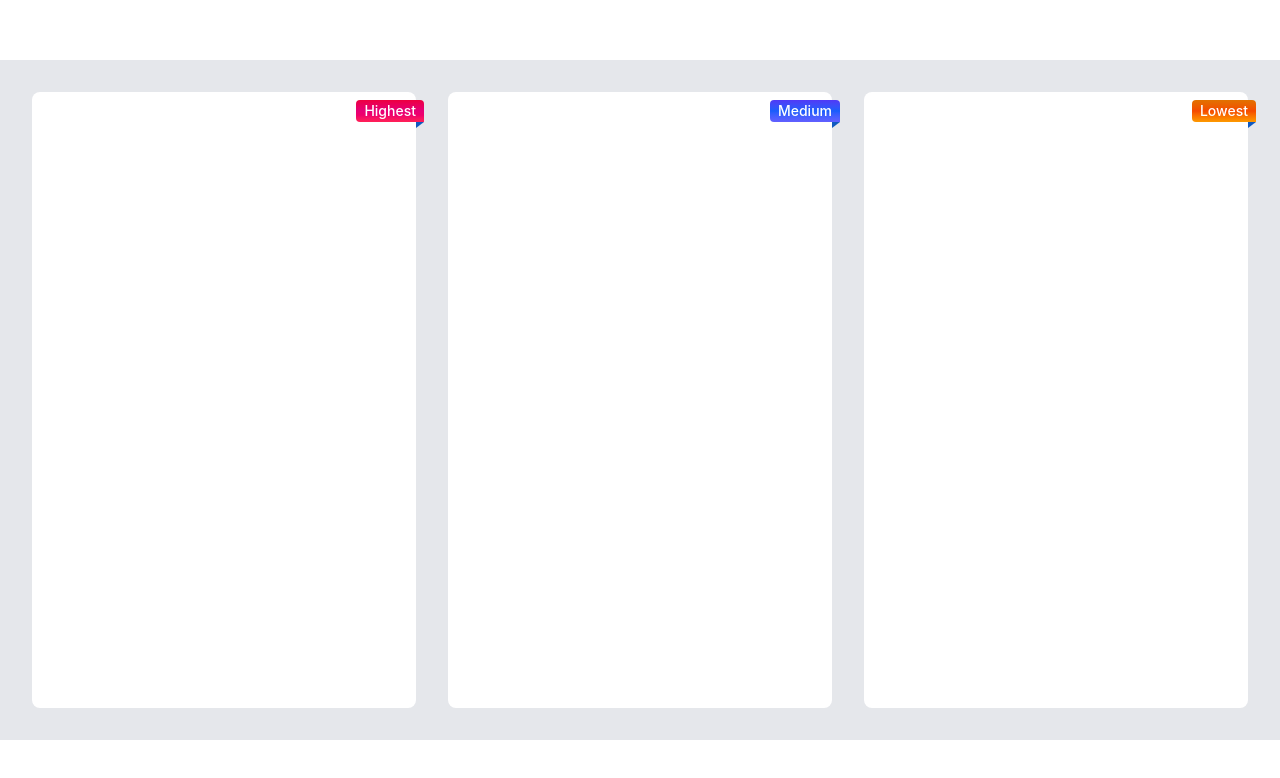
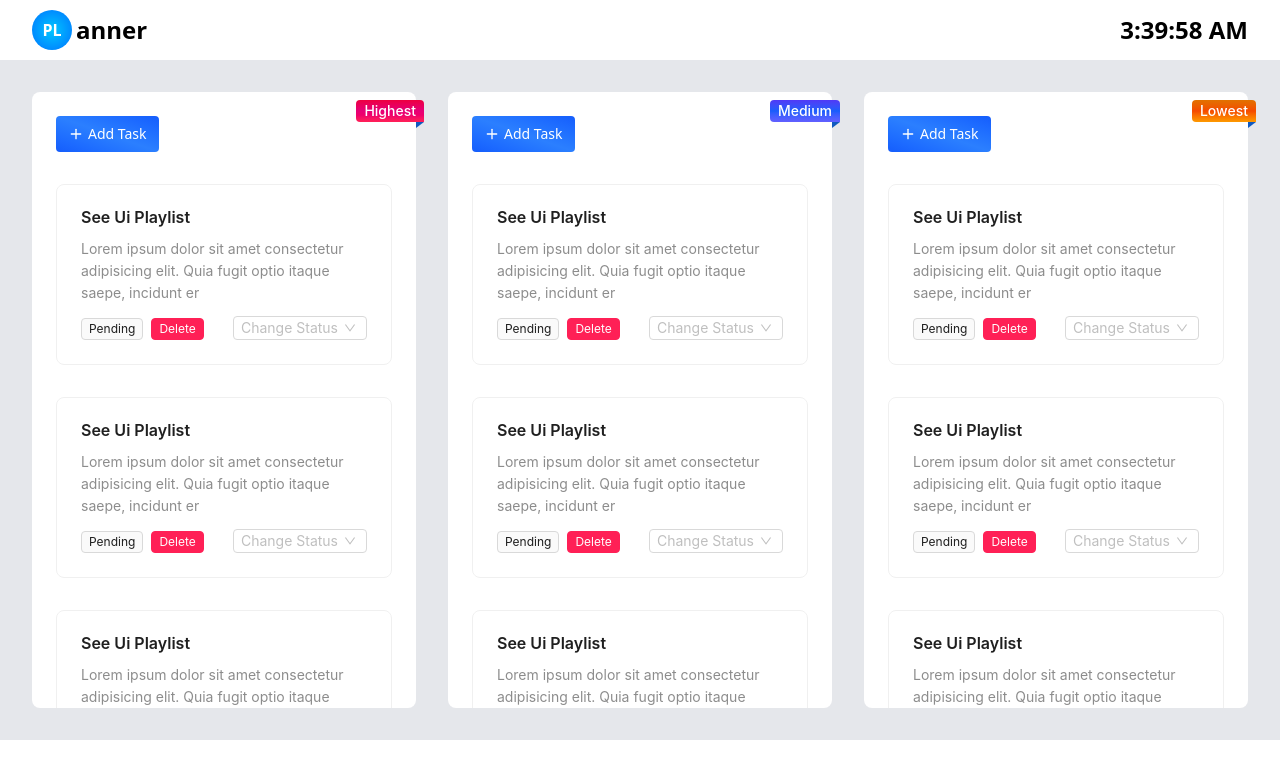
Before and after one commit to thedevaman/planner, a React (Vite) app: page / in a window 1280 px wide. Shown: the top 778 px of the page. Built offline with nearby package versions, Linux system fonts and the light colour scheme.

Commit message:
updateion in ui

```diff
--- a/package.json
+++ b/package.json
@@ -10,6 +10,7 @@
     "preview": "vite preview"
   },
   "dependencies": {
+    "@ant-design/v5-patch-for-react-19": "^1.0.3",
     "@tailwindcss/vite": "^4.1.13",
     "animate.css": "^4.1.1",
     "antd": "^5.27.4",
--- a/src/App.jsx
+++ b/src/App.jsx
@@ -1,21 +1,77 @@
-import React from "react";
+import React, { useEffect, useState } from "react";
 import 'animate.css';
-import { Badge } from "antd";
+import { Badge, Button, Card, Form, Input, Modal, Select, Tag } from "antd";
+import { Plus } from "lucide-react";
+import '@ant-design/v5-patch-for-react-19';
 
 const App  = () =>{
 
+  const [open,setOpen] = useState(false)
+  const [time,setTime] = useState(new Date().toLocaleTimeString())
+
+  const createTask= (value)=>{
+   console.log(value)
+  }
+
+  const handleClose = ()=>{
+    setOpen(false)
+  }
+
+  useEffect(()=>{
+  const interval = setInterval(()=>{
+    setTime(new Date().toLocaleTimeString())
+  },1000)
+  return()=>{
+    clearInterval(interval)
+  }
+  },[])
+
   return(
     <div className="bg-gray-200 h-screen overflow-hidden">
-      <nav className="bg-white h-[60px] fixed top-0 left-0 w-full">
-
+      <nav className="bg-white h-[60px] fixed top-0 left-0 w-full flex justify-between items-center px-8">
+        <div className="flex items-center">
+          <button className="w-10 h-10 bg-[radial-gradient(circle_at_center,_#00c6ff_0%,_#0072ff_100%)] rounded-full font-bold text-white">PL</button>
+        <h1 className="text-2xl font-bold px-1">anner</h1>
+        </div>
+        <h1 className="text-2xl font-bold">{time}</h1>
       </nav>
       <section className="fixed top-[60px] left-0 h-[calc(100%-120px)] w-full overflow-x-auto overflow-y-visible grid grid-cols-3 gap-8 p-8">
       <div className="h-full min-h-0">
         <Badge.Ribbon text="Highest"
         className="!bg-gradient-to-b !from-rose-600 !via-pink-600 !to-rose-500 !font-medium" />
 
-          <div className="bg-white rounded-lg h-full min-h-0 overflow-auto">
+          <div className="bg-white rounded-lg h-full min-h-0 overflow-auto p-6 space-y-8">
 
+            <button onClick={()=>setOpen(true)} className="focus:shadow-lg hover:scale-105 transform-transition duration-300 items-center text-sm py-2 px-3 rounded bg-gradient-to-tr from-blue-600 via-blue-500 to-blue-600 text-white flex gap-1 font-medium">
+              <Plus className="w-4 h-4"/>
+              Add Task
+            </button>
+            <div className="flex flex-col gap-8">
+              {
+                Array(10).fill(0).map((item,index)=>(
+                <Card key={index} hoverable>
+                  <Card.Meta
+                  title="See Ui Playlist"
+                  description=" Lorem ipsum dolor sit amet consectetur adipisicing elit. Quia fugit optio itaque saepe, incidunt er"
+                  />
+                  <div className="mt-4 flex justify-between items-center">
+                    <div>
+                    <Tag>Pending</Tag>
+                    <Tag className="!bg-rose-500 !border-rose-500 !text-white">Delete</Tag>
+                    </div>
+
+                    <Select size="small" placeholder="Change Status">
+                      <Select.Option value="pending">Pending</Select.Option>
+                      <Select.Option value="inprogress">Inprogress</Select.Option>
+                      <Select.Option value="completed">Completed</Select.Option>
+                    </Select>
+                  </div>
+                </Card>
+                ))
+              }
+
+
+            </div>
 
           </div>
       </div>
@@ -24,8 +80,38 @@ const App  = () =>{
         <Badge.Ribbon text="Medium"
         className="!bg-gradient-to-b !from-indigo-600 !via-blue-600 !to-indigo-500 !font-medium" />
 
-          <div className="bg-white rounded-lg h-full min-h-0 overflow-auto">
+           <div className="bg-white rounded-lg h-full min-h-0 overflow-auto p-6 space-y-8">
 
+            <button onClick={()=>setOpen(true)} className="focus:shadow-lg hover:scale-105 transform-transition duration-300 items-center text-sm py-2 px-3 rounded bg-gradient-to-tr from-blue-600 via-blue-500 to-blue-600 text-white flex gap-1 font-medium">
+              <Plus className="w-4 h-4"/>
+              Add Task
+            </button>
+            <div className="flex flex-col gap-8">
+              {
+                Array(10).fill(0).map((item,index)=>(
+                <Card key={index} hoverable>
+                  <Card.Meta
+                  title="See Ui Playlist"
+                  description=" Lorem ipsum dolor sit amet consectetur adipisicing elit. Quia fugit optio itaque saepe, incidunt er"
+                  />
+                  <div className="mt-4 flex justify-between items-center">
+                    <div>
+                    <Tag>Pending</Tag>
+                    <Tag className="!bg-rose-500 !border-rose-500 !text-white">Delete</Tag>
+                    </div>
+
+                    <Select size="small" placeholder="Change Status">
+                      <Select.Option value="pending">Pending</Select.Option>
+                      <Select.Option value="inprogress">Inprogress</Select.Option>
+                      <Select.Option value="completed">Completed</Select.Option>
+                    </Select>
+                  </div>
+                </Card>
+                ))
+              }
+
+
+            </div>
 
           </div>
       </div>
@@ -34,8 +120,38 @@ const App  = () =>{
         <Badge.Ribbon text="Lowest"
         className="!bg-gradient-to-b !from-amber-600 !via-orange-600 !to-amber-500 !font-medium" />
 
-          <div className="bg-white rounded-lg h-full min-h-0 overflow-auto">
+           <div className="bg-white rounded-lg h-full min-h-0 overflow-auto p-6 space-y-8">
 
+            <button onClick={()=>setOpen(true)} className="focus:shadow-lg hover:scale-105 transform-transition duration-300 items-center text-sm py-2 px-3 rounded bg-gradient-to-tr from-blue-600 via-blue-500 to-blue-600 text-white flex gap-1 font-medium">
+              <Plus className="w-4 h-4"/>
+              Add Task
+            </button>
+            <div className="flex flex-col gap-8">
+              {
+                Array(10).fill(0).map((item,index)=>(
+                <Card key={index} hoverable>
+                  <Card.Meta
+                  title="See Ui Playlist"
+                  description=" Lorem ipsum dolor sit amet consectetur adipisicing elit. Quia fugit optio itaque saepe, incidunt er"
+                  />
+                  <div className="mt-4 flex justify-between items-center">
+                    <div>
+                    <Tag>Pending</Tag>
+                    <Tag className="!bg-rose-500 !border-rose-500 !text-white">Delete</Tag>
+                    </div>
+
+                    <Select size="small" placeholder="Change Status">
+                      <Select.Option value="pending">Pending</Select.Option>
+                      <Select.Option value="inprogress">Inprogress</Select.Option>
+                      <Select.Option value="completed">Completed</Select.Option>
+                    </Select>
+                  </div>
+                </Card>
+                ))
+              }
+
+
+            </div>
 
           </div>
       </div>
@@ -46,6 +162,36 @@ const App  = () =>{
       <footer className="bg-white h-[60px] fixed bottom-0 left-0 w-full">
 
       </footer>
+      <Modal open={open} footer={null} onCancel={handleClose} maskClosable={false}>
+        <h1 className="text-lg font-medium mb-3">New Task</h1>
+        <Form onFinish={createTask}>
+          <Form.Item
+          name="title"
+          rules={[{required:true}]}
+
+          >
+            <Input
+            placeholder="Task Name"
+            size="large"
+            />
+          </Form.Item>
+
+           <Form.Item
+          name="description"
+          rules={[{required:true}]}
+
+          >
+            <Input.TextArea
+            placeholder="Task Description goes here"
+            rows={5}
+            />
+          </Form.Item>
+
+          <Form.Item>
+            <Button htmlType="submit" type="primary" size="large">Submit</Button>
+          </Form.Item>
+        </Form>
+      </Modal>
     </div>
   )
 
```
Also changed, not shown: 1 other file (tests, documents, lock files or other folders).
